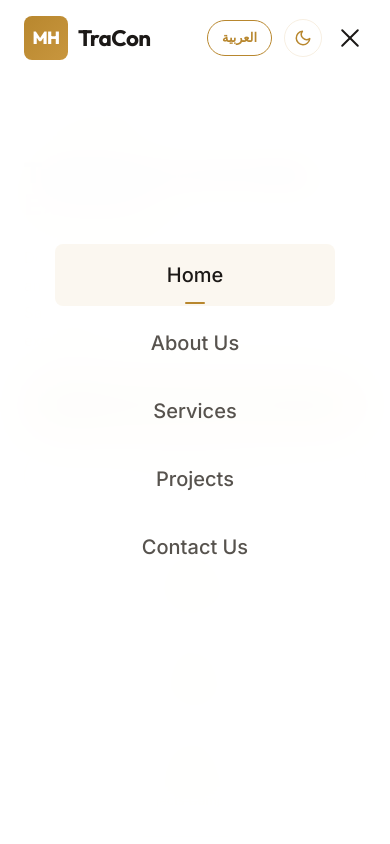
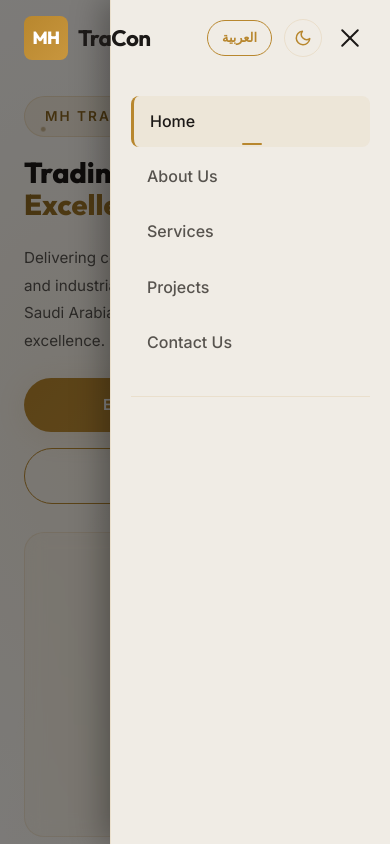
Before and after one commit to AhsanRaza917/MH_TraCon, a React (Vite) app in the folder frontend/: page / in a window 390 px wide. Both pictures are taken after a click on the button 350 px from the left and 38 px from the top of the page. Shown: the top 844 px of the page. Built offline with nearby package versions, Linux system fonts and the light colour scheme.

Commit message:
feat: add responsive navigation component and global design system styles

```diff
--- a/frontend/src/components/Navbar.jsx
+++ b/frontend/src/components/Navbar.jsx
@@ -55,6 +55,15 @@ export default function Navbar() {
           <span className="navbar__logo-text">TraCon</span>
         </Link>
 
+        {/* Backdrop overlay — click to close the drawer */}
+        {menuOpen && (
+          <div
+            className="navbar__backdrop"
+            onClick={() => setMenuOpen(false)}
+            aria-hidden="true"
+          />
+        )}
+
         <div className={`navbar__links ${menuOpen ? 'navbar__links--open' : ''}`}>
           {navLinks.map(link => (
             <Link
--- a/frontend/src/index.css
+++ b/frontend/src/index.css
@@ -394,68 +394,106 @@ input, textarea, select { font: inherit; color: inherit; }
   transform: translateY(-7px) rotate(-45deg);
 }
 
-/* Mobile Menu */
+/* Mobile Menu — Side Drawer */
 @media (max-width: 768px) {
   .navbar__mobile-actions { display: flex; }
+
+  /* Backdrop overlay — click-to-close target behind the drawer */
+  .navbar__backdrop {
+    position: fixed;
+    inset: 0;
+    background: rgba(0, 0, 0, 0.5);
+    z-index: 999;
+    animation: fadeIn 0.3s ease forwards;
+  }
+
+  @keyframes fadeIn {
+    from { opacity: 0; }
+    to   { opacity: 1; }
+  }
 
   .navbar__links {
     position: fixed;
     top: 0;
-    left: 0;
     right: 0;
     bottom: 0;
-    background: var(--bg-overlay-heavy);
-    backdrop-filter: blur(24px);
-    -webkit-backdrop-filter: blur(24px);
+    left: auto;
+    width: 280px;
+    max-width: 80vw;
+    background: var(--bg-secondary);
+    border-left: 1px solid var(--border);
     flex-direction: column;
-    justify-content: center;
-    align-items: center;
-    gap: 6px;
-    opacity: 0;
+    justify-content: flex-start;
+    align-items: stretch;
+    gap: 4px;
+    padding: calc(var(--nav-height) + 16px) 20px 32px;
+    transform: translateX(100%);
     visibility: hidden;
     pointer-events: none;
-    transition: opacity 0.3s ease, visibility 0.3s ease;
+    transition: transform 0.35s cubic-bezier(0.4, 0, 0.2, 1),
+                visibility 0.35s ease;
     z-index: 1000;
+    box-shadow: -8px 0 30px rgba(0, 0, 0, 0.3);
+    overflow-y: auto;
+  }
+
+  [dir="rtl"] .navbar__links {
+    right: auto;
+    left: 0;
+    border-left: none;
+    border-right: 1px solid var(--border);
+    transform: translateX(-100%);
+    box-shadow: 8px 0 30px rgba(0, 0, 0, 0.3);
   }
 
   .navbar__links--open {
-    opacity: 1;
+    transform: translateX(0);
     visibility: visible;
     pointer-events: all;
   }
 
+  /* Navbar itself should NOT expand to full height when open */
   .navbar--open {
-    height: 100vh;
-    height: 100dvh;
+    height: auto;
   }
 
   .navbar--open.navbar--scrolled {
-    background: transparent;
-    backdrop-filter: none;
-    -webkit-backdrop-filter: none;
-    border-bottom-color: transparent;
-    box-shadow: none;
+    background: var(--bg-overlay);
+    backdrop-filter: blur(20px);
+    -webkit-backdrop-filter: blur(20px);
+    border-bottom-color: var(--border);
+    box-shadow: var(--shadow-sm);
   }
 
   .navbar__link {
-    font-size: 1.25rem;
-    padding: 14px 32px;
-    text-align: center;
+    font-size: 1rem;
+    padding: 12px 16px;
+    text-align: start;
     width: 100%;
-    max-width: 280px;
+    max-width: none;
     border-radius: var(--radius-sm);
+    color: var(--text-secondary);
+    transition: var(--transition);
   }
 
   .navbar__link:hover,
   .navbar__link--active {
     background: var(--gold-glow);
+    color: var(--text-primary);
+  }
+
+  .navbar__link--active {
+    border-inline-start: 3px solid var(--gold);
   }
 
   .navbar__actions {
     margin-inline-start: 0;
-    margin-top: 16px;
-    flex-direction: column;
+    margin-top: 24px;
+    padding-top: 20px;
+    border-top: 1px solid var(--border);
+    flex-direction: row;
     align-items: center;
+    justify-content: center;
     gap: 12px;
   }
 
```
